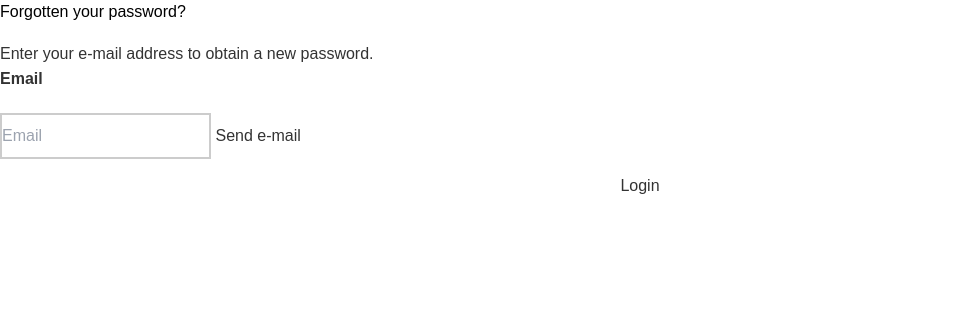
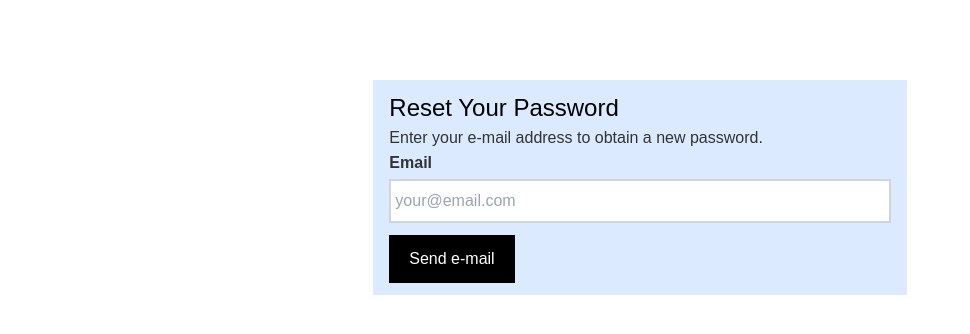
Before and after one commit to Wild-Python/penguin-reads, a Django app: page /users/password-reset/ in a window 1280 px wide. Shown: the part 69-403 px from the top of the page, without its empty margins (0-970 px from the left). Run offline with Django 4.2, Linux system fonts and the light colour scheme; some libraries are stand-ins or nearby versions; some web fonts are replaced.

Commit message:
Converted password reset form to tailwind

```diff
--- a/core/apps/users/forms.py
+++ b/core/apps/users/forms.py
@@ -105,7 +105,9 @@
 
 class PasswdResetForm(PasswordResetForm):
     email = forms.EmailField(max_length=254, widget=forms.TextInput(
-        attrs={'class': 'form-control mb-3', 'placeholder': 'Email', 'id': 'form-email'}))
+        attrs={'class': 'col-span-4 border-2 border-gray-300 py-2 px-1 text-gray-600 outline-none',
+               'placeholder': 'your@email.com', 'id': 'form-email', 'type': 'email'}
+    ))
 
     def clean_email(self):
         email = self.cleaned_data['email']
--- a/templates/accounts/password_reset/password_reset_form.html
+++ b/templates/accounts/password_reset/password_reset_form.html
@@ -8,20 +8,21 @@
 {#</script>#}
 {% endif %}
 
-<form class="account-form mx-auto" method="post" action="{% url 'users:password_reset' %}">
-    <h3 class="mb-4">Forgotten your password?</h3>
-    <p>Enter your e-mail address to obtain a new password.</p>
-    {% if form.errors %}
-    <div class="alert alert-primary" role="alert">
-        Error: Please try again!
-    </div>
-    {% endif %}
-    {% csrf_token %}
-    <label class="small">{{ form.email.label}}</label>
-    {{ form.email }}
-    <button class="btn btn-primary btn-block py-2 mb-4 mt-5 fw-bold w-100" type="submit" value="Send e-mail">Send
-        e-mail</button>
-    <p class="text-center"><a href="{% url "users:login" %}">Login</a></p>
-</form>
+    <section class="bg-blue-100 w-9/12 md:w-7/12 lg:w-5/12 flex flex-col m-auto px-4 py-3 mt-20">
+      <h2 class="text-2xl font-medium">Reset Your Password</h2>
+      <p>Enter your e-mail address to obtain a new password.</p>
+      <form action="{% url 'users:password_reset' %}" method="post" class="grid grid-cols-4 gap-y-3">
+          {% csrf_token %}
+
+{#          {% if form.errors %}#}
+{#          {% endif %}#}
+
+        <label for="email" class="col-span-4 font-bold -mb-2">{{ form.email.label}}</label>
+            {{ form.email }}
+        <button type="submit" class="text-white bg-black py-3 px-2 col-span-1 text-nowrap">
+          Send e-mail
+        </button>
+      </form>
+    </section>
 
 {% endblock %}
--- a/templates/accounts/sub_base.html
+++ b/templates/accounts/sub_base.html
@@ -7,7 +7,7 @@
 {% block content %}
     <div class="container-fluid">
       <div class="login d-flex align-items-center">
-        <div class="col-12 col-md-6 col-lg-6 mx-auto">
+        <div class="">
           {% block sub_content %} {% endblock %}
         </div>
       </div>
```
